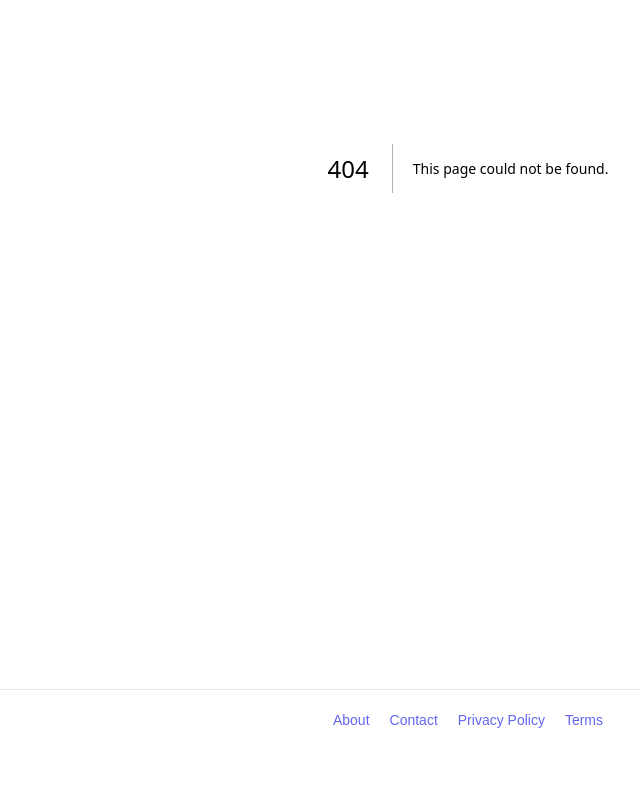
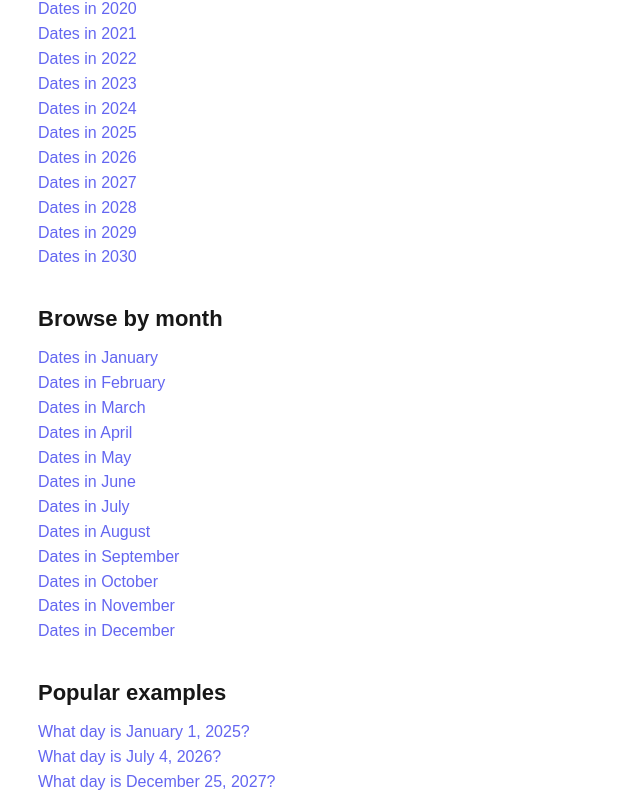
Before and after one commit to bosmeel/whatdayisit-now, a Next.js app: page /what-day-is in a window 1280 px wide. Before the commit this address had no page. Shown: the part 313-1120 px from the top of the page, without its empty margins (172-812 px from the left). Before the commit the page ends 1064 px from the top, so only its background shows below. Built offline with nearby package versions, Linux system fonts and the light colour scheme.

Commit message:
Add what-day-is SEO cluster (~4000 pages)

```diff
--- a/app/sitemap.ts
+++ b/app/sitemap.ts
@@ -1,7 +1,9 @@
 import { EVENTS } from "@/lib/events";
 import { DATE_PAIRS } from "@/lib/data/datePairs";
+import { generateDatePages } from "@/lib/data/datePages";
 
 export default function sitemap() {
+
   const baseUrl = "https://whatdayisit.now";
   const now = new Date();
   const currentYear = now.getFullYear();
@@ -37,6 +39,7 @@ export default function sitemap() {
   }));
 
   const eventRoutes = Object.keys(EVENTS).flatMap((slug) => {
+
     const baseEvent = {
       url: `${baseUrl}/days-until/${slug}`,
       lastModified: now,
@@ -46,6 +49,7 @@ export default function sitemap() {
 
     const yearly = Array.from({ length: 4 }).map((_, i) => {
       const year = currentYear + i;
+
       return {
         url: `${baseUrl}/days-until/${slug}/${year}`,
         lastModified: now,
@@ -61,8 +65,23 @@ export default function sitemap() {
     url: `${baseUrl}/days-between/${p.slug}`,
     lastModified: now,
     changefreq: "weekly" as const,
-    priority: p.priority ? Math.min(0.9, 0.5 + p.priority / 20) : 0.6,
+    priority: 0.6,
   }));
 
-  return [...staticEntries, ...eventRoutes, ...daysBetweenRoutes];
+  const datePages = generateDatePages(2020,2030);
+
+  const whatDayIsRoutes = datePages.map((p) => ({
+    url: `${baseUrl}/what-day-is/${p.slug}`,
+    lastModified: now,
+    changefreq: "yearly" as const,
+    priority: 0.4,
+  }));
+
+  return [
+    ...staticEntries,
+    ...eventRoutes,
+    ...daysBetweenRoutes,
+    ...whatDayIsRoutes
+  ];
+
 }
--- /dev/null
+++ b/app/what-day-is/[date]/page.tsx
@@ -0,0 +1,130 @@
+import Link from "next/link";
+import { notFound } from "next/navigation";
+import { generateDatePages } from "@/lib/data/datePages";
+
+type Props = {
+  params: Promise<{
+    date: string;
+  }>;
+};
+
+const MONTHS = [
+  "January","February","March","April","May","June",
+  "July","August","September","October","November","December"
+];
+
+function parseSlug(slug:string){
+
+  const parts=slug.split("-");
+
+  if(parts.length!==3)return null;
+
+  const monthName=parts[0];
+  const day=parseInt(parts[1]);
+  const year=parseInt(parts[2]);
+
+  const monthIndex=MONTHS
+    .map(m=>m.toLowerCase())
+    .indexOf(monthName);
+
+  if(monthIndex===-1)return null;
+
+  const date=new Date(year,monthIndex,day);
+
+  if(isNaN(date.getTime()))return null;
+
+  return date;
+}
+
+function dayName(date:Date){
+  return date.toLocaleDateString("en-US",{weekday:"long"});
+}
+
+export async function generateStaticParams(){
+
+  const pages=generateDatePages(2020,2030);
+
+  return pages.map(p=>({
+    date:p.slug
+  }));
+
+}
+
+export async function generateMetadata({params}:Props){
+
+  const {date}=await params;
+
+  const parsed=parseSlug(date);
+
+  if(!parsed){
+    return {title:"What Day Is It"};
+  }
+
+  const weekday=dayName(parsed);
+
+  const label=`${MONTHS[parsed.getMonth()]} ${parsed.getDate()}, ${parsed.getFullYear()}`;
+
+  return{
+    title:`What day is ${label}?`,
+    description:`${label} falls on a ${weekday}.`,
+    alternates:{
+      canonical:`https://whatdayisit.now/what-day-is/${date}`
+    }
+  };
+
+}
+
+export default async function Page({params}:Props){
+
+  const {date}=await params;
+
+  const parsed=parseSlug(date);
+
+  if(!parsed)notFound();
+
+  const weekday=dayName(parsed);
+
+  const label=`${MONTHS[parsed.getMonth()]} ${parsed.getDate()}, ${parsed.getFullYear()}`;
+
+  const prev=new Date(parsed);
+  prev.setDate(prev.getDate()-1);
+
+  const next=new Date(parsed);
+  next.setDate(next.getDate()+1);
+
+  const prevSlug=`${MONTHS[prev.getMonth()].toLowerCase()}-${prev.getDate()}-${prev.getFullYear()}`;
+  const nextSlug=`${MONTHS[next.getMonth()].toLowerCase()}-${next.getDate()}-${next.getFullYear()}`;
+
+  return(
+
+    <main style={{maxWidth:900,margin:"40px auto",padding:20}}>
+
+      <h1>What day is {label}?</h1>
+
+      <p>
+        {label} falls on a <strong>{weekday}</strong>.
+      </p>
+
+      <hr style={{margin:"30px 0"}}/>
+
+      <h2>Nearby dates</h2>
+
+      <ul>
+        <li>
+          <Link href={`/what-day-is/${prevSlug}`}>
+            What day was {MONTHS[prev.getMonth()]} {prev.getDate()}, {prev.getFullYear()}?
+          </Link>
+        </li>
+
+        <li>
+          <Link href={`/what-day-is/${nextSlug}`}>
+            What day is {MONTHS[next.getMonth()]} {next.getDate()}, {next.getFullYear()}?
+          </Link>
+        </li>
+      </ul>
+
+    </main>
+
+  );
+
+}
--- /dev/null
+++ b/app/what-day-is/page.tsx
@@ -0,0 +1,73 @@
+import Link from "next/link";
+
+export default function Page() {
+
+  const years:number[] = [];
+
+  for (let y = 2020; y <= 2030; y++) {
+    years.push(y);
+  }
+
+  const months = [
+    "january","february","march","april","may","june",
+    "july","august","september","october","november","december"
+  ];
+
+  return (
+    <main style={{ maxWidth: 900, margin: "40px auto", padding: 20 }}>
+
+      <h1>What Day Is It?</h1>
+
+      <p>
+        Find the weekday for any calendar date.
+      </p>
+
+      <h2>Browse by year</h2>
+
+      <ul>
+        {years.map((y) => (
+          <li key={y}>
+            <Link href={`/what-day-is/january-1-${y}`}>
+              Dates in {y}
+            </Link>
+          </li>
+        ))}
+      </ul>
+
+      <h2>Browse by month</h2>
+
+      <ul>
+        {months.map((m) => (
+          <li key={m}>
+            <Link href={`/what-day-is/${m}-1-2026`}>
+              Dates in {m.charAt(0).toUpperCase()+m.slice(1)}
+            </Link>
+          </li>
+        ))}
+      </ul>
+
+      <h2>Popular examples</h2>
+
+      <ul>
+        <li>
+          <Link href="/what-day-is/january-1-2025">
+            What day is January 1, 2025?
+          </Link>
+        </li>
+
+        <li>
+          <Link href="/what-day-is/july-4-2026">
+            What day is July 4, 2026?
+          </Link>
+        </li>
+
+        <li>
+          <Link href="/what-day-is/december-25-2027">
+            What day is December 25, 2027?
+          </Link>
+        </li>
+      </ul>
+
+    </main>
+  );
+}
--- /dev/null
+++ b/lib/data/datePages.ts
@@ -0,0 +1,44 @@
+export type DatePage = {
+  slug: string;
+  year: number;
+  month: number;
+  day: number;
+};
+
+const MONTH_NAMES = [
+  "january","february","march","april","may","june",
+  "july","august","september","october","november","december"
+];
+
+function slug(month:number, day:number, year:number){
+  return `${MONTH_NAMES[month-1]}-${day}-${year}`;
+}
+
+export function generateDatePages(startYear:number,endYear:number){
+
+  const pages:DatePage[]=[];
+
+  for(let year=startYear;year<=endYear;year++){
+
+    for(let month=1;month<=12;month++){
+
+      const daysInMonth=new Date(year,month,0).getDate();
+
+      for(let day=1;day<=daysInMonth;day++){
+
+        pages.push({
+          slug:slug(month,day,year),
+          year,
+          month,
+          day
+        });
+
+      }
+
+    }
+
+  }
+
+  return pages;
+
+}
```
